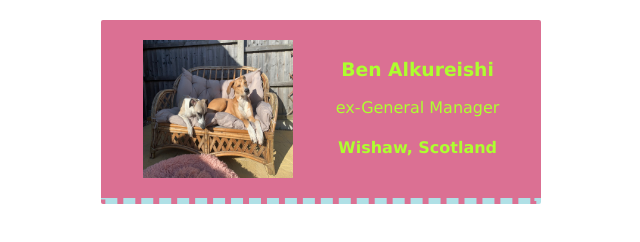
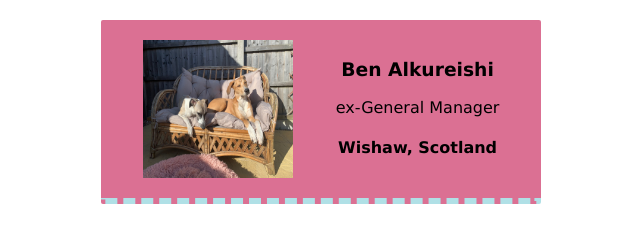
Before and after one commit to BenAlk/business-card, a website built with Vite: page Buisness Card/index.html in a window 1280 px wide. Shown: the whole page, without its empty margins (319-959 px from the left). Built offline with nearby package versions, Linux system fonts and the light colour scheme.

Commit message:
Update styles.css

```diff
--- a/Buisness Card/styles.css
+++ b/Buisness Card/styles.css
@@ -20,7 +20,7 @@ body {
     justify-content: space-around;
     text-align: center;
     background: palevioletred;
-    color: greenyellow;
+    color: black;
     border-bottom: 6px dashed powderblue;
     border-radius: 2px;
     /*
```
